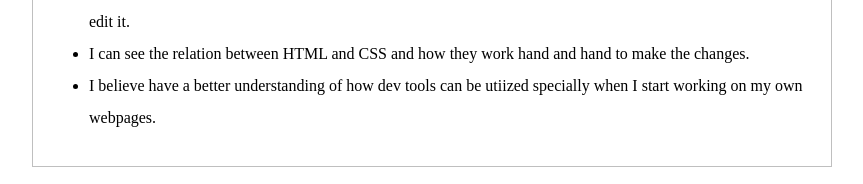
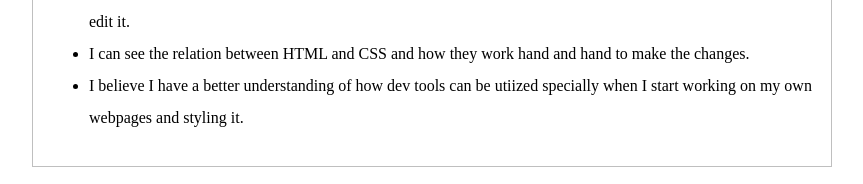
Before and after one commit to Ellie-L25/course-portfolio-2025, a plain HTML site: page week-04-exercise-01/index.html in a window 1280 px wide. Shown: the part 997-1181 px from the top of the page, without its empty margins (208-1071 px from the left). Drawn offline with Linux system fonts and the light colour scheme.

Commit message:
update: week 04 index

```diff
--- a/week-04-exercise-01/index.html
+++ b/week-04-exercise-01/index.html
@@ -35,7 +35,7 @@
             <li>I'm still trying to understand why some changes worked and some didn't and some of the restrictions.</li>
             <li>Chose the changes of on the heading because it was one of the first thing you see in the homepage and wanted to edit it.</li>
             <li>I can see the relation between HTML and CSS and how they work hand and hand to make the changes.</li>
-            <li>I believe have a better understanding of how dev tools can be utiized specially when I start working on my own webpages.</li>
+            <li>I believe I have a better understanding of how dev tools can be utiized specially when I start working on my own webpages and styling it.</li>
         </ul>
         </p>
     </main>
```
